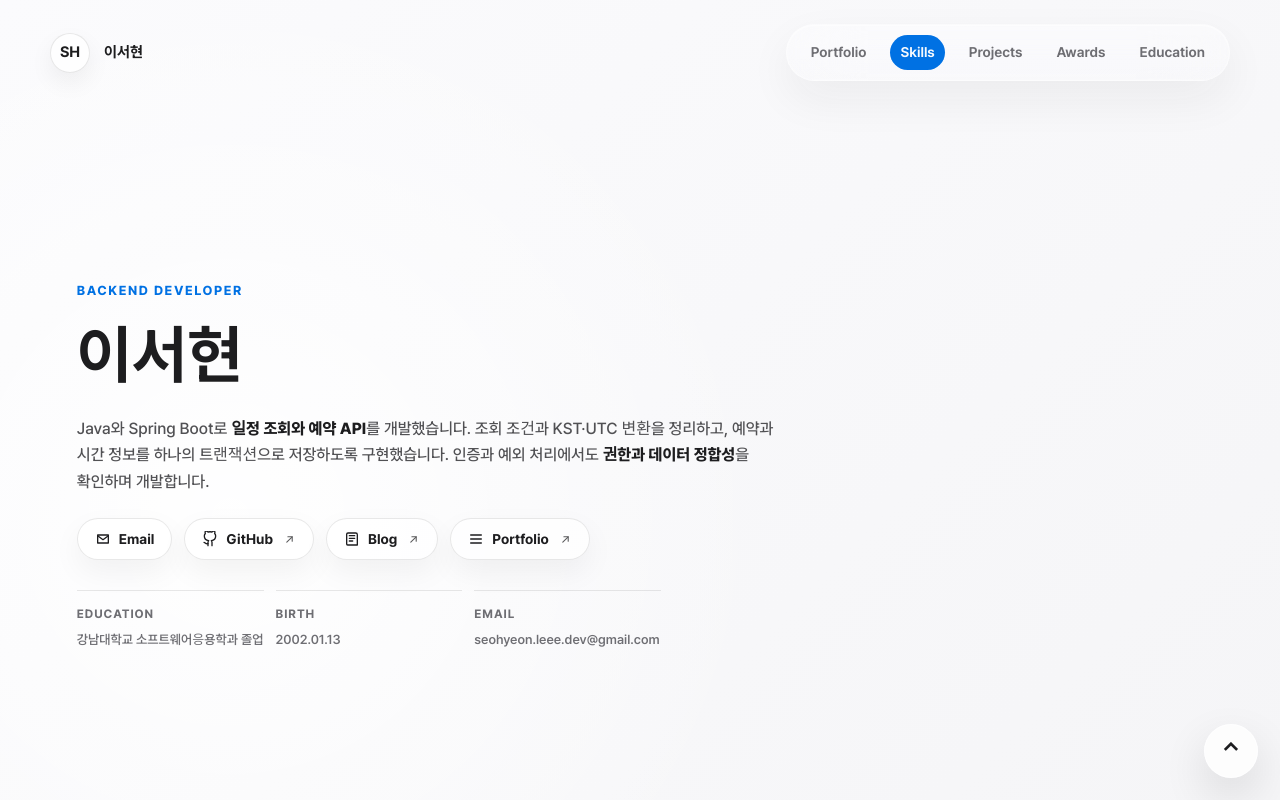
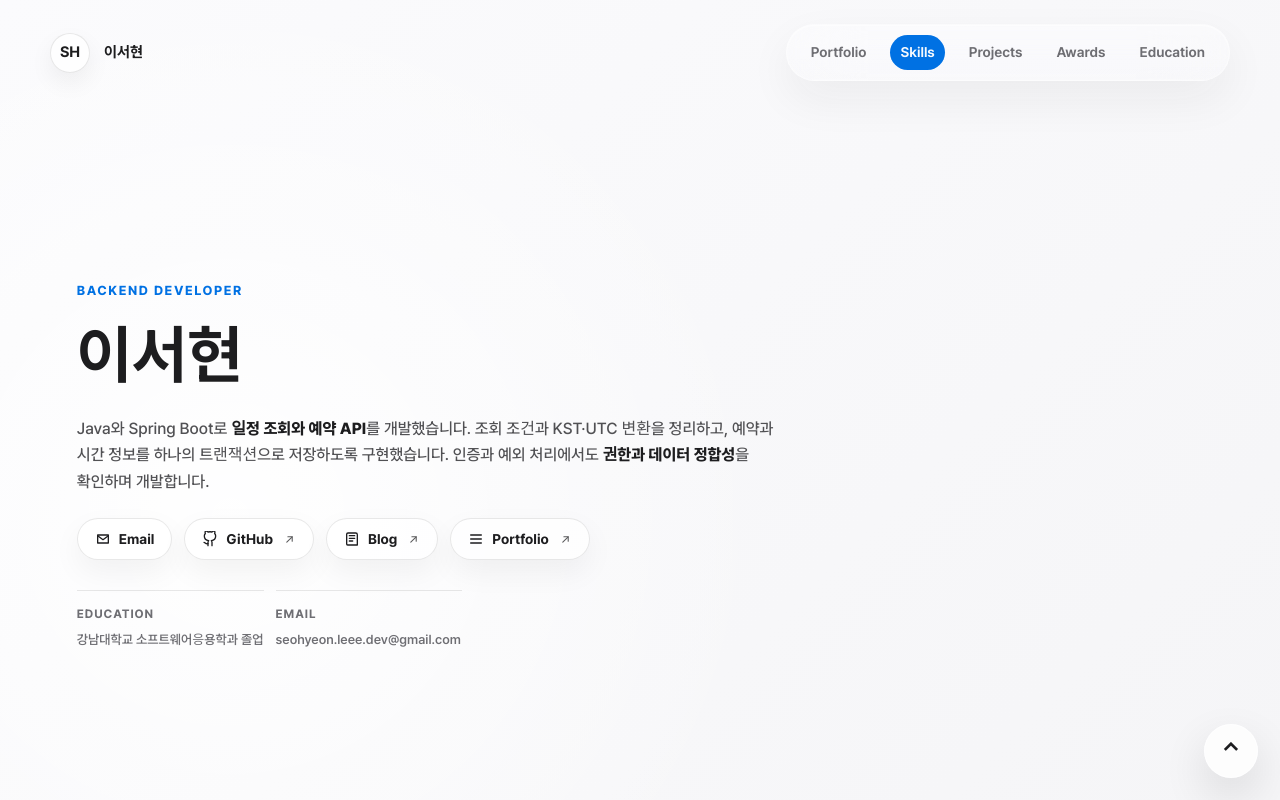
Before and after one commit to mynameisseohyeon/mynameisseohyeon.github.io, a plain HTML site: page resume/index.html in a window 1280 px wide. Shown: the top 800 px of the page. Drawn offline with Linux system fonts and the light colour scheme.

Commit message:
Remove birth date from resume page
Co-Authored-By: Claude Sonnet 5.5 <noreply@anthropic.com>

```diff
--- a/resume/index.html
+++ b/resume/index.html
@@ -78,10 +78,6 @@
           <div>
             <dt>Education</dt>
             <dd>강남대학교 소프트웨어응용학과 졸업</dd>
-          </div>
-          <div>
-            <dt>Birth</dt>
-            <dd>2002.01.13</dd>
           </div>
           <div>
             <dt>Email</dt>
```
